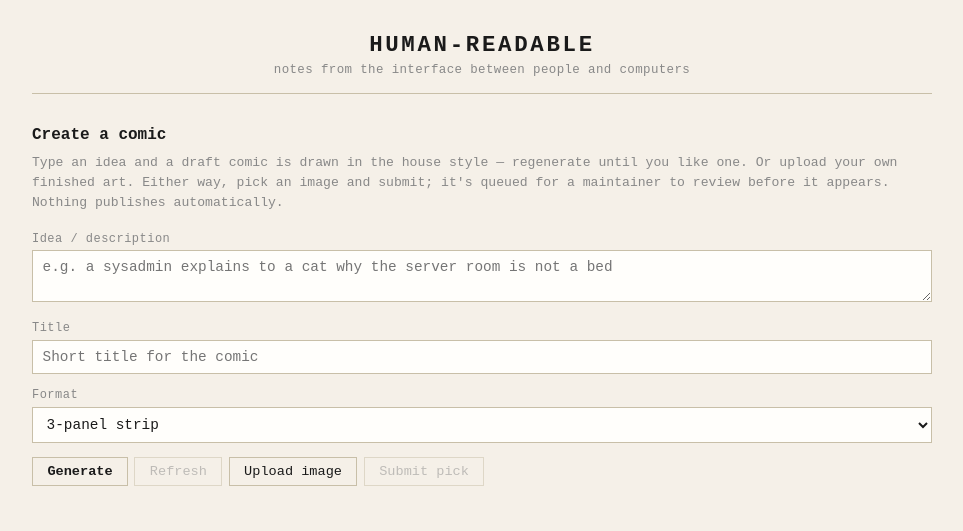
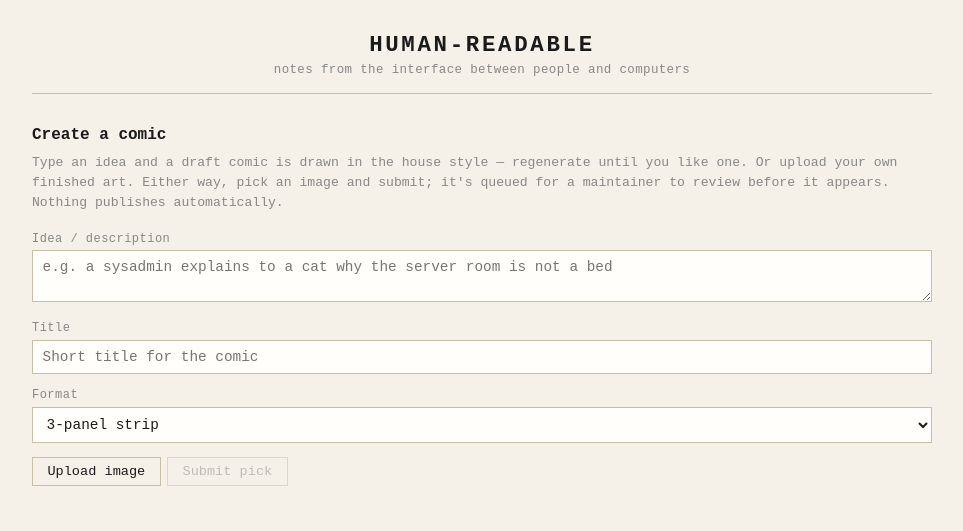
Before and after one commit to wiegerthefarmer/human-readable, a plain HTML site: page create.html in a window 1280 px wide. Shown: the top 531 px of the page, without its empty margins (158-1121 px from the left). Drawn offline with Linux system fonts and the light colour scheme.

Commit message:
Comment out Generate and Refresh buttons
Comment out the Generate and Refresh buttons in create.html

```diff
--- a/create.html
+++ b/create.html
@@ -45,8 +45,8 @@
     </div>
 
     <div class="create-actions">
-      <button id="btn-generate" class="btn-primary">Generate</button>
-      <button id="btn-refresh" disabled>Refresh</button>
+     <!-- <button id="btn-generate" class="btn-primary">Generate</button>
+      <button id="btn-refresh" disabled>Refresh</button> -->
       <button id="btn-upload">Upload image</button>
       <input id="file-input" type="file" accept="image/png,image/jpeg" hidden>
       <button id="btn-submit" disabled>Submit pick</button>
```
